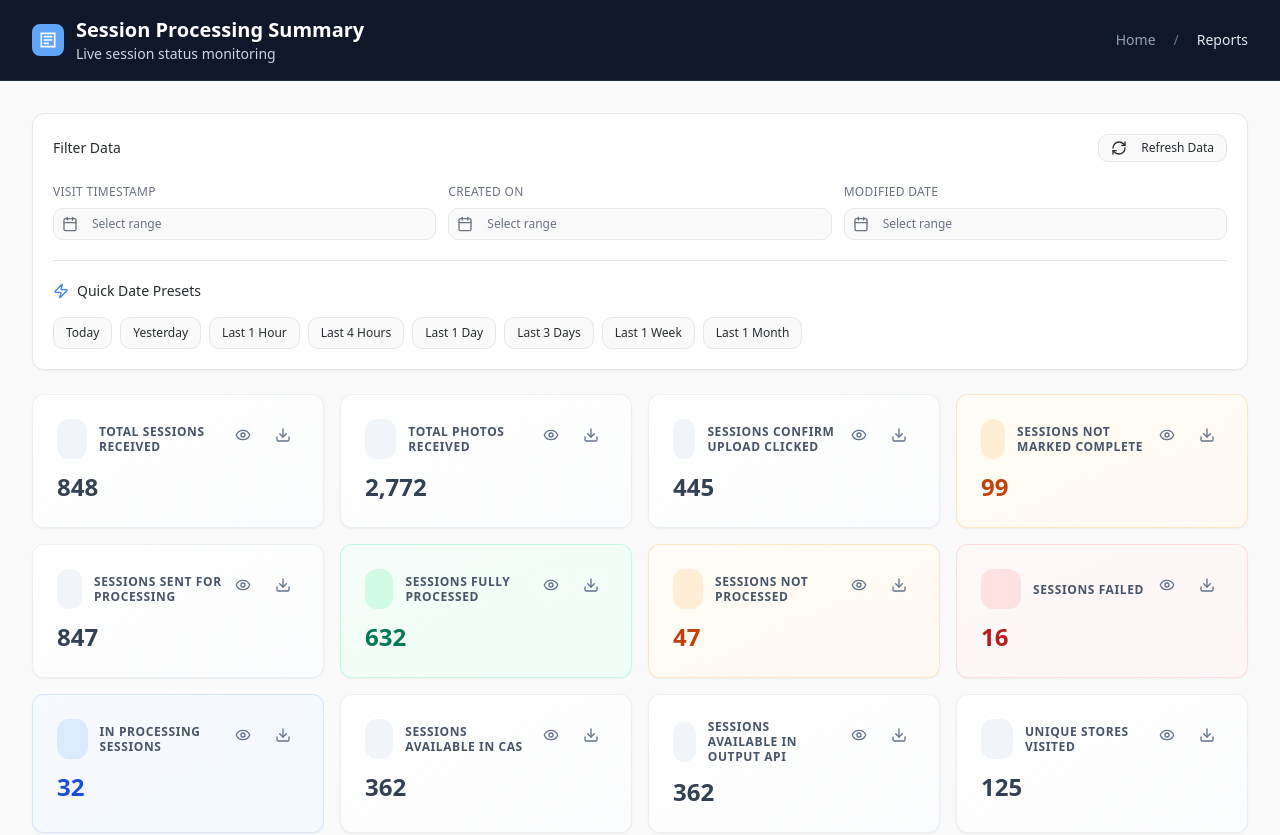
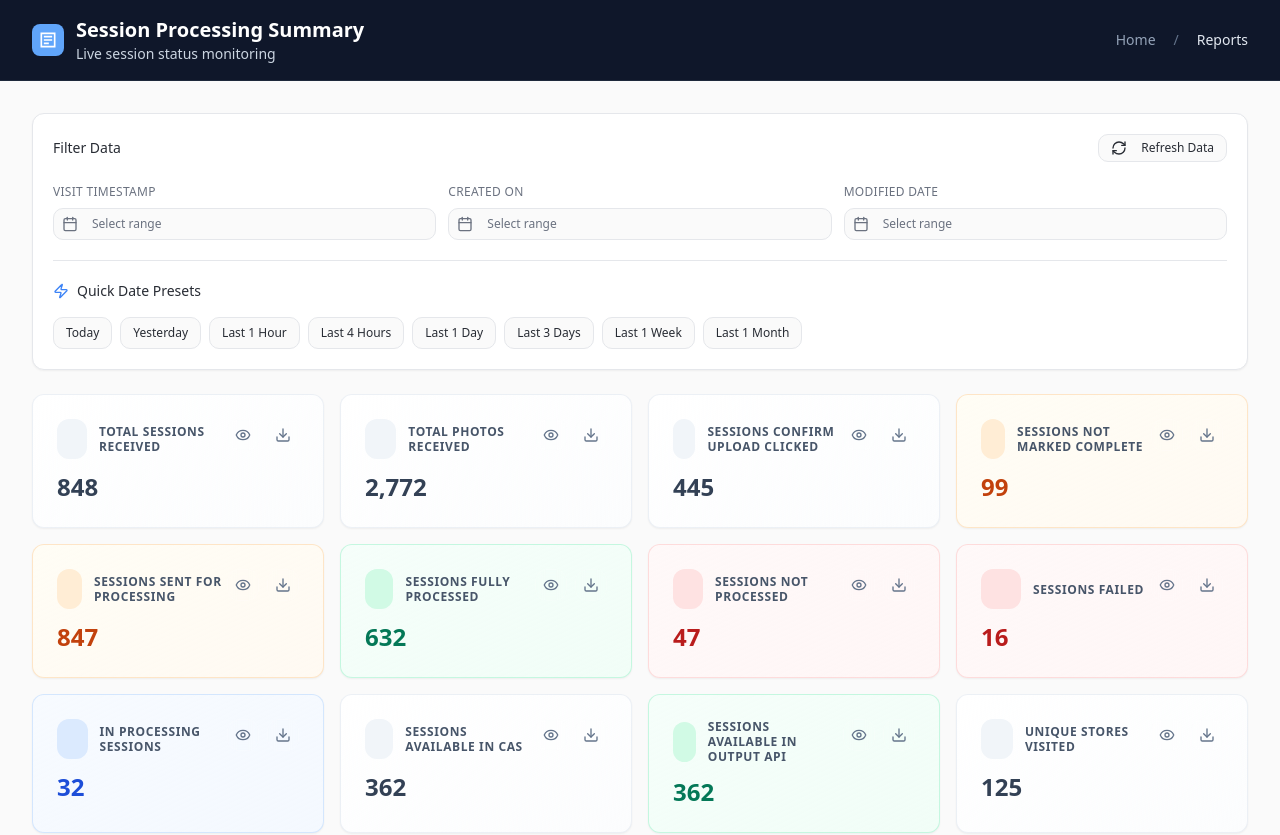
Before and after one commit to jatindeepkharbanda/django-session-processing-summary, a React (Vite) app: page /session-processing in a window 1280 px wide. Shown: the top 835 px of the page. Built offline with nearby package versions, Linux system fonts and the light colour scheme.

Commit message:
Update card colors
Update the colors of the KPI cards based on their status: "sessions not processed" to red, "Sessions Sent For Processing" to yellow, and "Sessions Available in Output API" to green.

```diff
--- a/src/pages/SessionProcessingSummary.tsx
+++ b/src/pages/SessionProcessingSummary.tsx
@@ -205,6 +205,7 @@ const SessionProcessingSummary = () => {
             title="Sessions Sent For Processing"
             value={metrics.sessionsSentForProcessing}
             isLoading={loading || isRefreshing}
+            variant="warning"
             onDownload={() => handleDownload('Sessions Sent For Processing', metrics.sessionsSentForProcessing)}
             onViewData={() => handleViewData('Sessions Sent For Processing')}
           />
@@ -222,7 +223,7 @@ const SessionProcessingSummary = () => {
             title="Sessions Not Processed"
             value={metrics.sessionsNotProcessed}
             isLoading={loading || isRefreshing}
-            variant="warning"
+            variant="error"
             onDownload={() => handleDownload('Sessions Not Processed', metrics.sessionsNotProcessed)}
             onViewData={() => handleViewData('Sessions Not Processed')}
           />
@@ -257,6 +258,7 @@ const SessionProcessingSummary = () => {
             title="Sessions Available in Output API"
             value={metrics.sessionsAvailableInOutputAPI}
             isLoading={loading || isRefreshing}
+            variant="success"
             onDownload={() => handleDownload('Sessions Available in Output API', metrics.sessionsAvailableInOutputAPI)}
             onViewData={() => handleViewData('Sessions Available in Output API')}
           />
```
